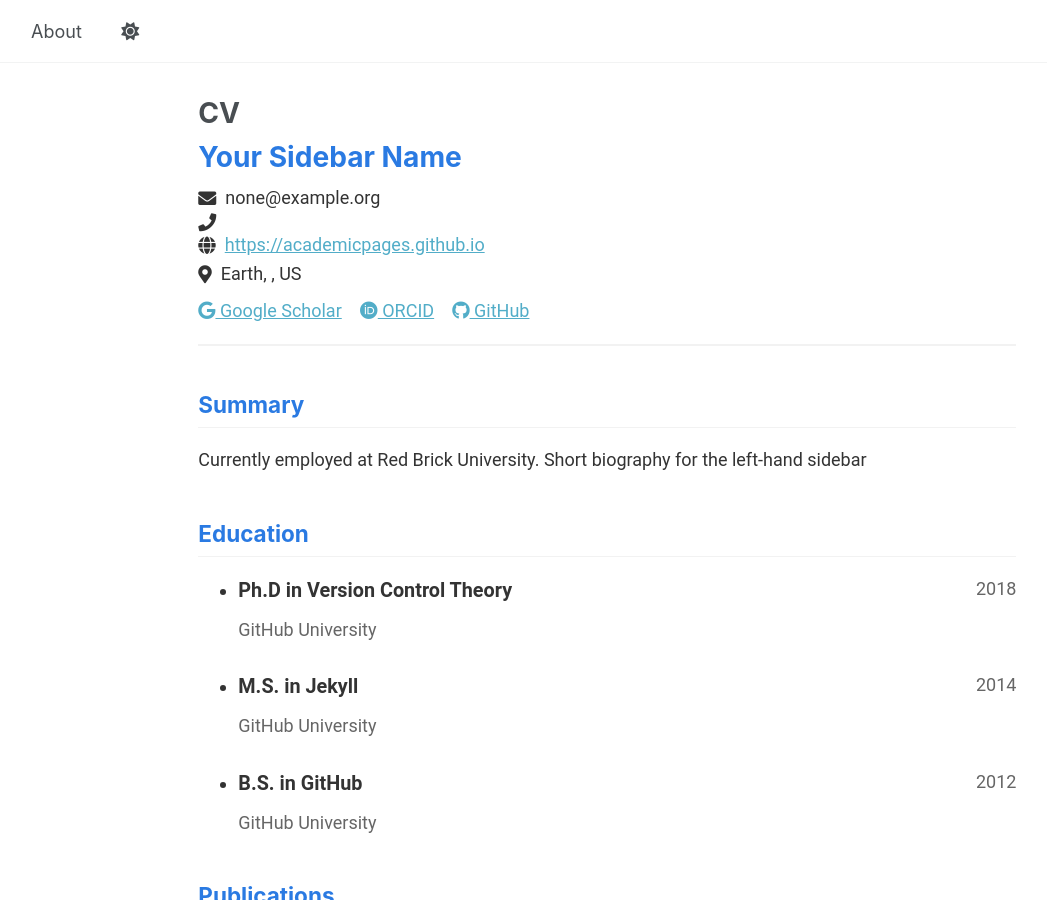
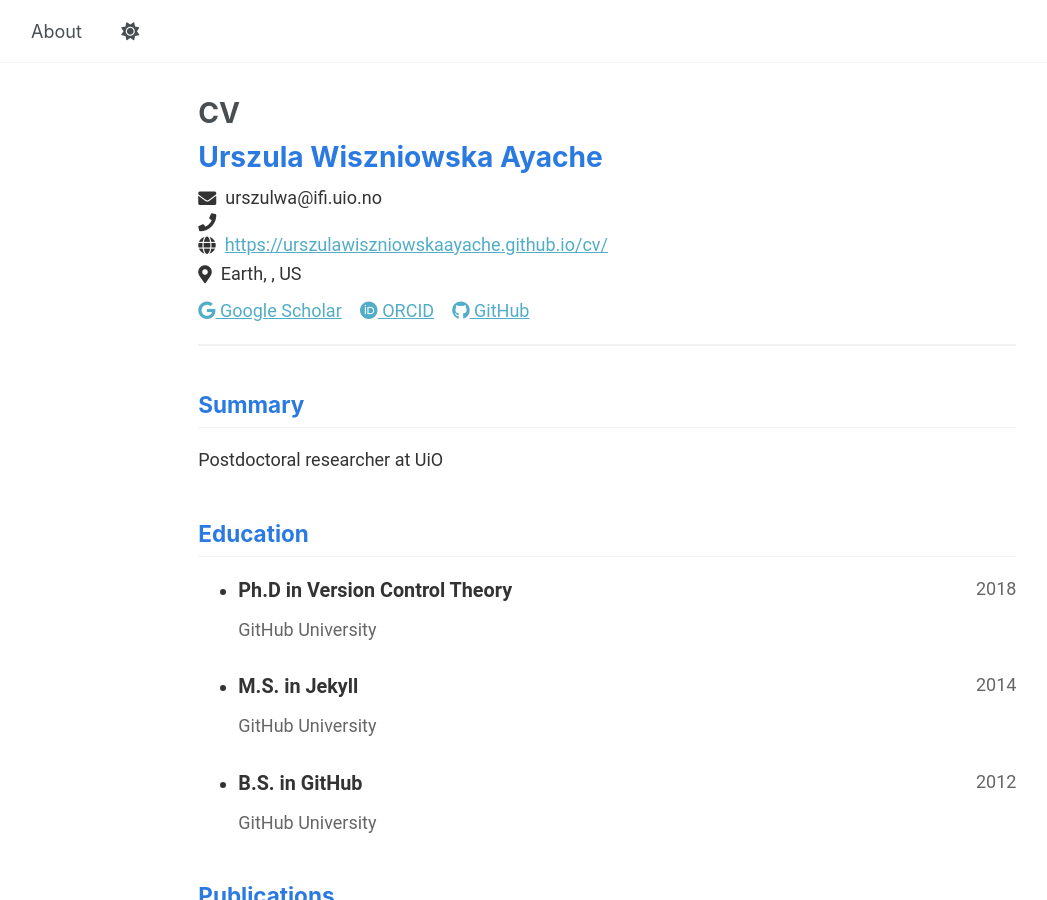
Before and after one commit to urszulawiszniowskaayache/urszulawiszniowskaayache.github.io, a Jekyll site: the page built from _pages/cv-json.md, in a window 1280 px wide and 900 px high. Shown: the whole window, without its empty margins (59-1106 px from the left). Built offline with Jekyll 4.4.1, drawn with Linux system fonts in a browser that asks for light colours; a script that is not in the unit is left out.

Commit message:
Update cv.json

```diff
--- a/_data/cv.json
+++ b/_data/cv.json
@@ -1,10 +1,10 @@
 {
   "basics": {
-    "name": "Your Sidebar Name",
-    "email": "none@example.org",
+    "name": "Urszula Wiszniowska Ayache",
+    "email": "urszulwa@ifi.uio.no",
     "phone": "",
-    "website": "https://academicpages.github.io",
-    "summary": "Currently employed at Red Brick University. Short biography for the left-hand sidebar",
+    "website": "https://urszulawiszniowskaayache.github.io/cv/",
+    "summary": "Postdoctoral researcher at UiO",
     "location": {
       "address": "",
       "postalCode": "",
@@ -21,7 +21,7 @@
       {
         "network": "ORCID",
         "username": "",
-        "url": "http://orcid.org/yourorcidurl"
+        "url": "https://orcid.org/0009-0004-1787-3681"
       },
       {
         "network": "GitHub",
```
